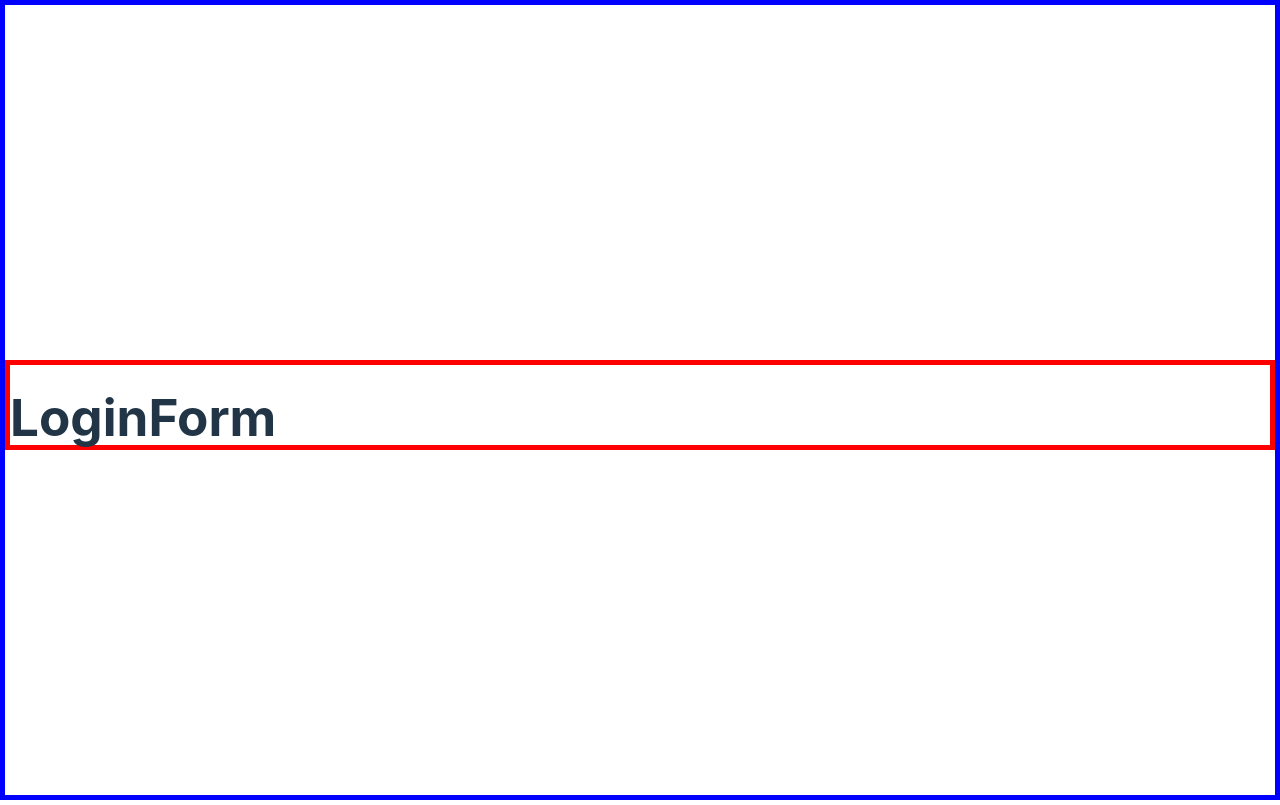
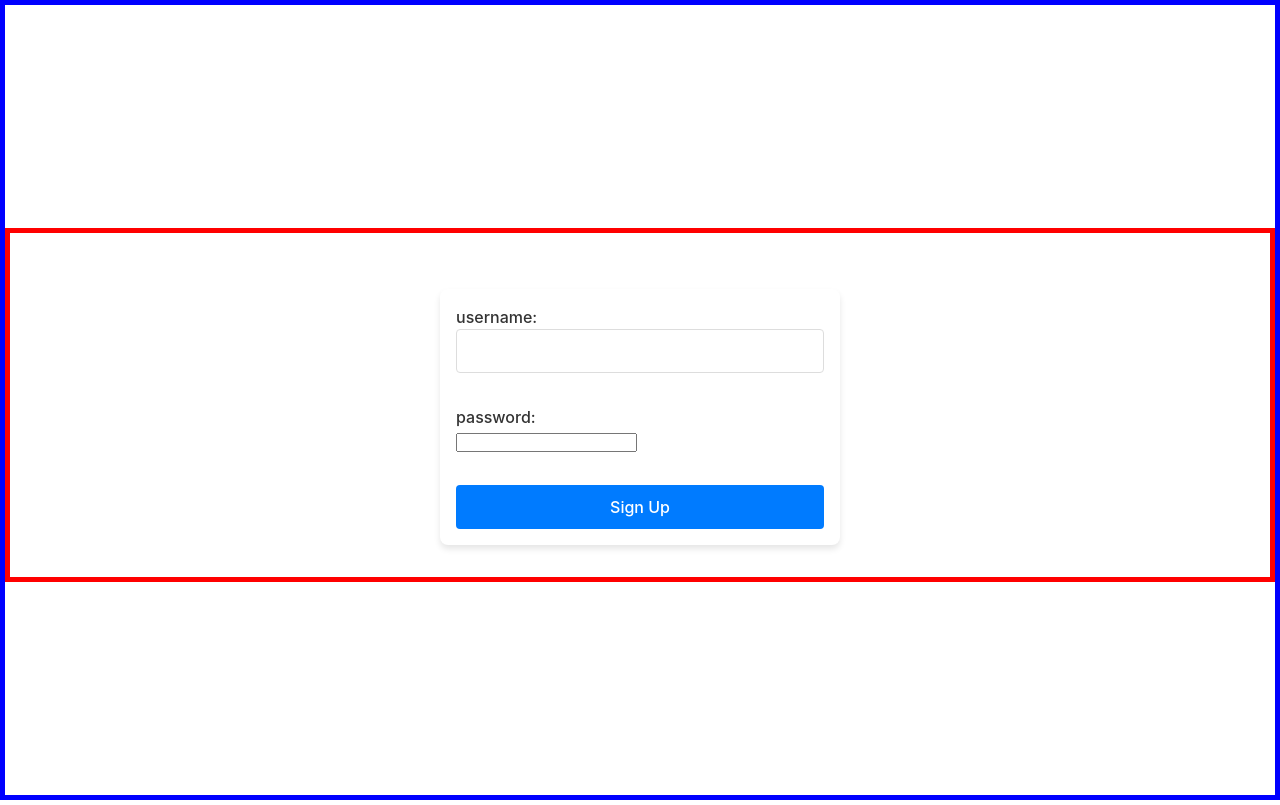
Before and after one commit to YoshiFrancis/Notecards, a React (Vite) app in the folder Notecards/: page /login in a window 1280 px wide. Built offline with nearby package versions, Linux system fonts and the light colour scheme.

Commit message:
LoginForm and getUserDeckHandler - make it easier to view all decks

```diff
--- a/Notecards/src/components/LoginForm.jsx
+++ b/Notecards/src/components/LoginForm.jsx
@@ -1,10 +1,59 @@
-import React from "react"
+import React, { useState } from "react"
+import { login } from "../utils/user";
+import { useNavigate } from "react-router-dom";
+
 const LoginForm = () => {
+  const [username, setUsername] = useState("");
+  const [password, setPassword] = useState("");
+  const [alert, setAlert] = useState(false);
+  const alertMsg = "Incorrect username or password";
+  const navigate = useNavigate();
+
+  const attemptSignUp = async () => {
+    const isLoggedIn = await login(username, password);
+    if (isLoggedIn) {
+      console.log("success!")
+      navigate('/');  // redirection to home page
+    } else {
+      console.log(alertMsg)
+      setAlert(true);     // enables alert message for user
+    }
+  }
+
+  const handleSumbit = async (e) => {
+    console.log("Handling submit")
+    e.preventDefault();
+    await attemptSignUp()
+  }
+
   return (
-    <>
-      <h1>LoginForm</h1>
-
-    </>
+    <form onSubmit={handleSumbit}>
+      {alert && <h1 style={{color: 'red'}}>{alertMsg}</h1>}
+      <label>
+        username:
+        <br />
+        <input
+          type="text"
+          value={username}
+          name="username"
+          onChange={(e) => setUsername(e.target.value) }
+          required
+        />
+      </label>
+      <br />
+      <label>
+        password:
+        <br />
+        <input
+          type="password"
+          value={password}
+          name="password"
+          onChange={(e) => setPassword(e.target.value)}
+        />
+      </label>
+      <br />
+      <button type="submit">Sign Up</button>
+    </form>
   )
 }
 
--- a/Notecards/src/components/NotecardList.jsx
+++ b/Notecards/src/components/NotecardList.jsx
@@ -1,9 +1,10 @@
 import React from "react"
 
 const NotecardList = () => {
+
   return (
     <>
-      <h1>NotecardList</h1>
+
 
     </>
   )
--- a/Notecards/src/components/SignUpForm.jsx
+++ b/Notecards/src/components/SignUpForm.jsx
@@ -1,18 +1,22 @@
 import { useState } from "react"
 import { newLogin } from "../utils/user";
+import { useNavigate } from "react-router-dom";
 
 const SignUpForm = () => {
   const [username, setUsername] = useState("");
   const [password, setPassword] = useState("");
+  const [alert, setAlert] = useState(false);
+  const alertMsg = "Username already exists";
+  const navigate = useNavigate();
 
   const attemptSignUp = async () => {
     const isSignedUp = await newLogin(username, password);
     if (isSignedUp) {
       console.log("success!")
-      // redirect to home page again
+      navigate('/');  // redirection to home page
     } else {
       console.log("username already exists")
-      // clear form and alert user such
+      setAlert(true);     // enables alert message for user
     }
   }
 
@@ -24,6 +28,7 @@ const SignUpForm = () => {
 
   return (
     <form onSubmit={handleSumbit}>
+      {alert && <h1>{alertMsg}</h1>}
       <label>
         username:
         <br />
--- a/Notecards/src/utils/user.js
+++ b/Notecards/src/utils/user.js
@@ -19,15 +19,15 @@ export const newLogin = async (username_, password_) => {
   }
 }
 
-const login = async ({ username, password }) => {
+export const login = async ({ username_, password_ }) => {
   const response = await fetch(url + "login", {
     method: 'POST',
     headers: {
       'Content-Type': 'application/json',
     },
     body: {
-      "username": username,
-      "passwrod": password
+      username: username_,
+      passwrod: password_
     }
   })
   if (response.status == 200) {
```
Also changed, not shown: 2 other files (tests, documents, lock files or other folders).
